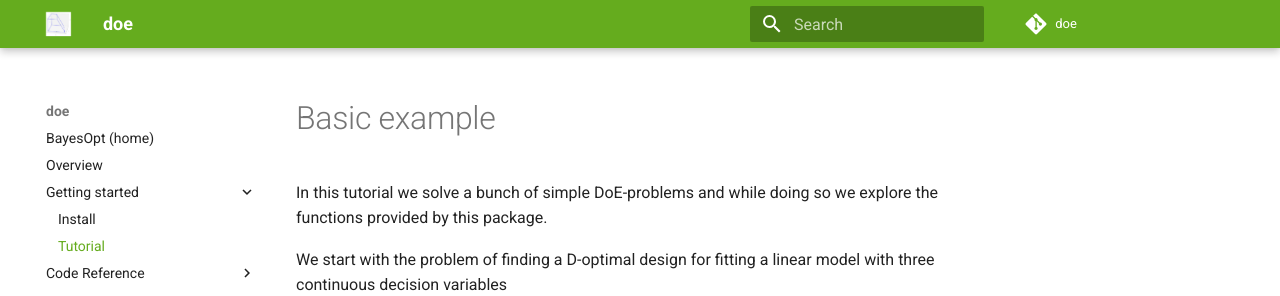
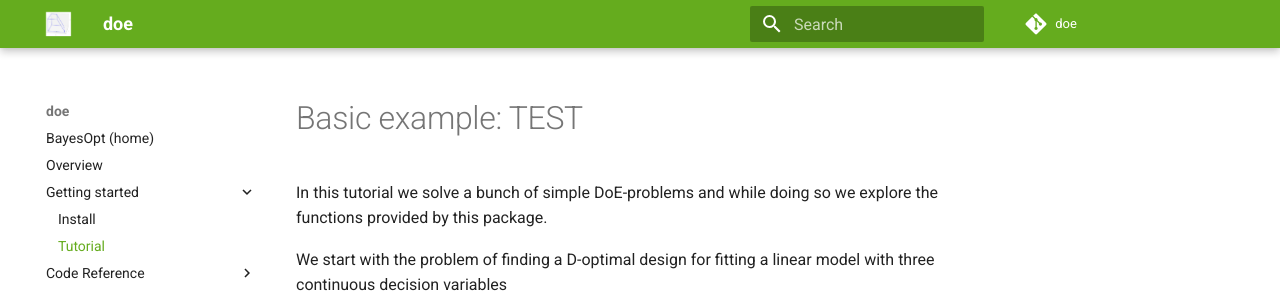
Before and after one commit to basf/doe, an MkDocs documentation site: the page built from docs/tutorial.md, in a window 1280 px wide and 900 px high. Shown: the top 296 px of the window. Built offline with MkDocs 1.6.1 and Material for MkDocs 9.7.7, drawn with Linux system fonts in a browser that asks for light colours.

Commit message:
Update docs/tutorial.md

```diff
--- a/docs/tutorial.md
+++ b/docs/tutorial.md
@@ -1,4 +1,4 @@
-# Basic example
+# Basic example: TEST
 
 In this tutorial we solve a bunch of simple DoE-problems and while doing so we explore the functions provided by this package.
 
```
